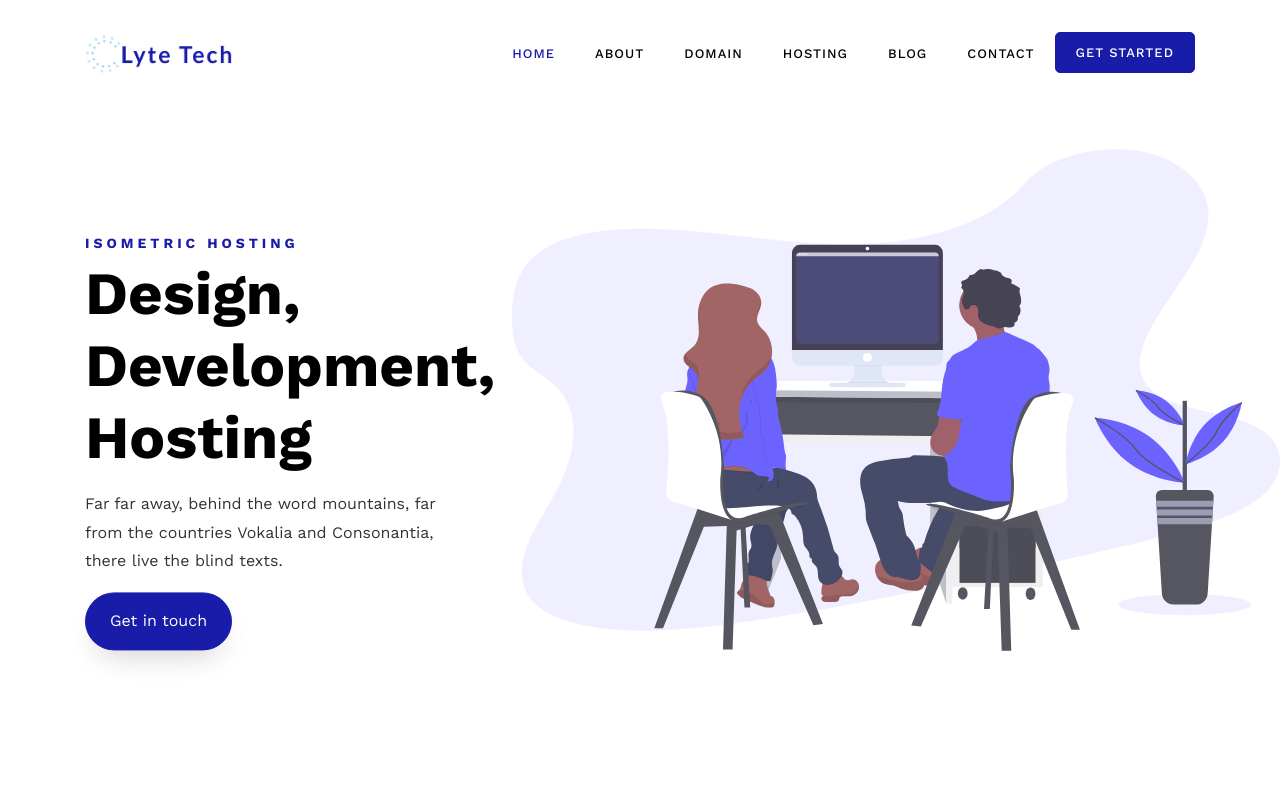
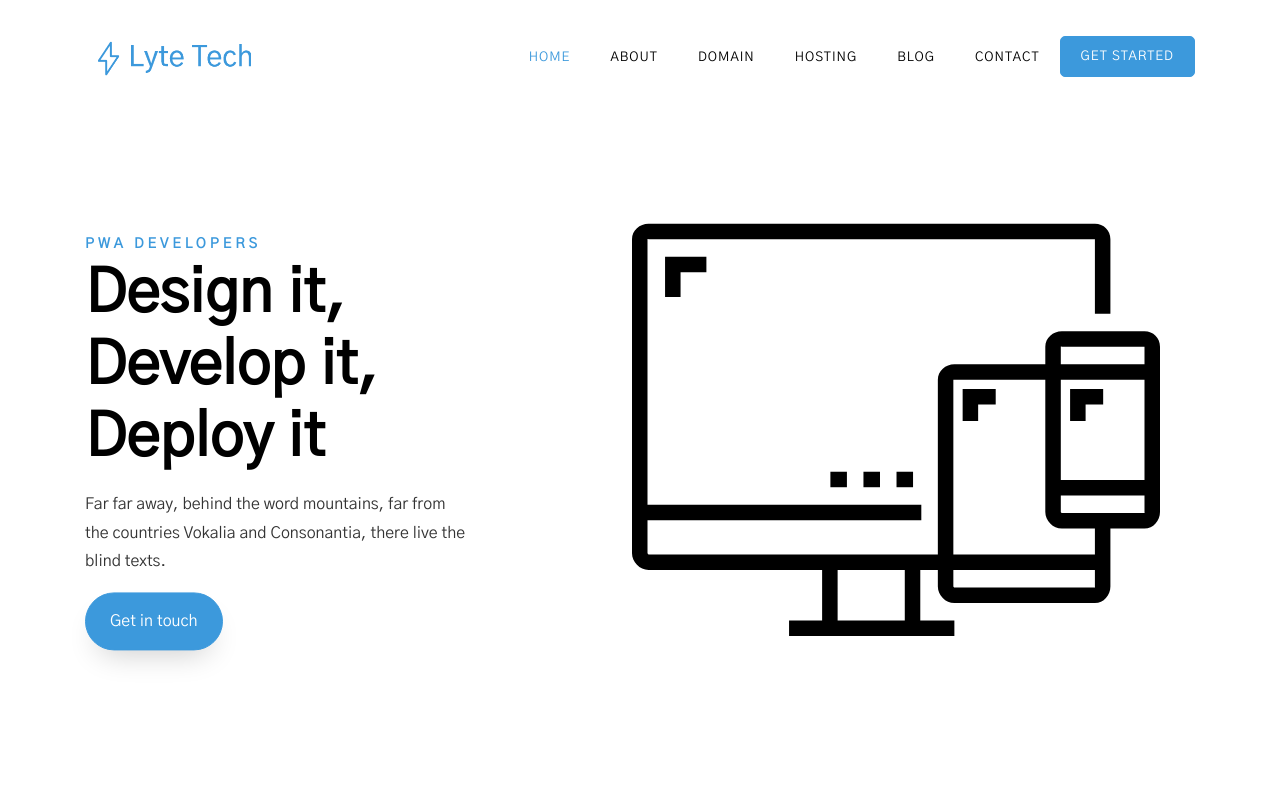
Before and after one commit to tristan-mastrodicasa/lyte-tech, an Angular app: page / in a window 1280 px wide. Shown: the top 798 px of the page. Built offline with nearby package versions, Linux system fonts and the light colour scheme.

Commit message:
ADDED: new graphics, logo, color scheme, font

```diff
--- a/src/app/app.component.html
+++ b/src/app/app.component.html
@@ -5,7 +5,7 @@
     <meta charset="utf-8">
     <meta name="viewport" content="width=device-width, initial-scale=1, shrink-to-fit=no">
 
-    <link href="https://fonts.googleapis.com/css?family=Work+Sans:300,400,,500,600,700" rel="stylesheet">
+    <link href="https://fonts.googleapis.com/css?family=Gothic+A1&display=swap" rel="stylesheet">
   </head>
   <body>
 
@@ -35,11 +35,11 @@
       <div class="overlay"></div>
       <div class="container-fluid px-0">
       	<div class="row d-md-flex no-gutters slider-text align-items-center js-fullheight justify-content-end">
-	      	<img class="one-third js-fullheight align-self-end order-md-last img-fluid" src="/assets/cohost/images/undraw_pair_programming_njlp.svg" alt="">
+	      	<img class="one-third js-fullheight align-self-end order-md-last img-fluid not-too-big" src="/assets/img/graphics/responsive-design.svg" alt="">
 	        <div class="one-forth d-flex align-items-center ftco-animate js-fullheight">
 	        	<div class="text mt-5">
-	        		<span class="subheading">Isometric Hosting</span>
-	            <h1 class="mb-3"><span>Design,</span> <span>Development,</span> <span>Hosting</span></h1>
+	        		<span class="subheading">PWA Developers</span>
+	            <h1 class="mb-3"><span>Design it,</span> <span>Develop it,</span> <span>Deploy it</span></h1>
 	            <p>Far far away, behind the word mountains, far from the countries Vokalia and Consonantia, there live the blind texts.</p>
 	            <p><a href="#" class="btn btn-primary px-4 py-3">Get in touch</a></p>
 	          </div>
--- a/src/styles/cohost/style.scss
+++ b/src/styles/cohost/style.scss
@@ -1,13 +1,13 @@
 @import 'bootstrap/bootstrap';
 @import 'bootstrap/variables';
 
-$font-primary: 'Work Sans',Arial, sans-serif;
+$font-primary: 'Gothic A1',Arial, sans-serif;
 
 $white: #fff;
 $black: #000;
 // $darken: #3a4348;
 
-$primary: #191ba9;
+$primary: #3C99DC;
 $secondary: #38d39f;
 
 
@@ -292,7 +292,7 @@ h1, h2, h3, h4, h5,
 	font-weight: 900;
 
   img {
-    max-height: 40px;
+    max-height: 50px;
   }
 }
 
@@ -323,6 +323,9 @@ h1, h2, h3, h4, h5,
 		.one-third{
 			width: 60%;
 			position: relative;
+      padding: 120px;
+      padding-top: 160px;
+      padding-bottom: 100px;
 			// bordeR: 1px solid red;
 			.overlay{
 				position: absolute;
@@ -333,15 +336,12 @@ h1, h2, h3, h4, h5,
 				background: $black;
 				opacity: 0;
 			}
-			@include media-breakpoint-down(lg){
-				width: 100%;
-				z-index: 0;
-				.overlay{
-					opacity: .3;
-				}
-				&:after{
-					opacity: 0;
-				}
+      @include media-breakpoint-down(lg){
+        padding-top: 120px;
+				padding-bottom: 120px;
+			}
+      @include media-breakpoint-down(md){
+				display: none;
 			}
 		}
 		.one-forth{
```
Also changed, not shown: src/assets/img/graphics/responsive-design.svg (added), src/assets/img/logos/logo-nav-bar.png.
